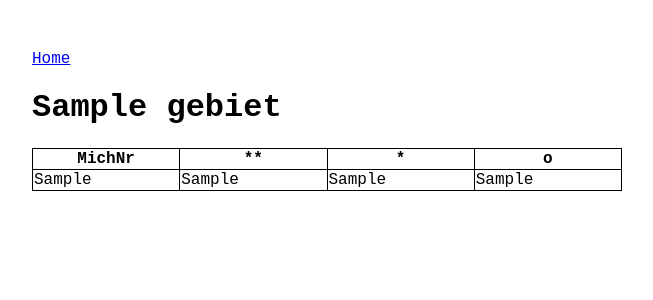
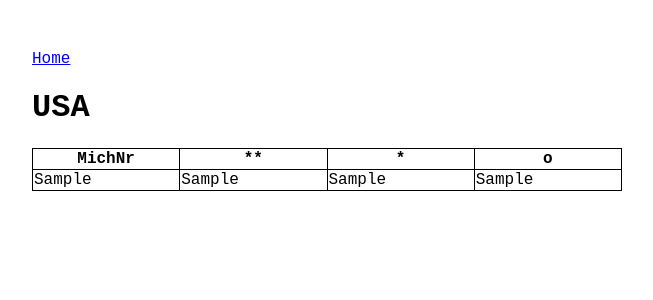
Before and after one commit to WeichselRiver/Weichselstamps, a Flask app: template templates/std.html in a window 1280 px wide. Shown: the top 300 px of the page, without its empty margins (18-671 px from the left). Run offline with Flask 3, Linux system fonts and the light colour scheme; the template is opened without the code that fills it: most values are stand-ins (such as "Sample title", 1, 10 or a date in 2020).

Commit message:
backchange usa

```diff
--- a/app.py
+++ b/app.py
@@ -9,13 +9,13 @@ app = Flask(__name__)
 def hello():
     return render_template("index.html")
 
-@app.route("/<gebiet>")
-def usa(gebiet):
-    with open(f"./static/data/{gebiet}.json", "r") as f:
+@app.route("/usa")
+def usa():
+    with open(f"./static/data/usa.json", "r") as f:
         stamps = json.load(f)
 
 
-    return render_template("std.html", gebiet=gebiet.upper(), stamps=stamps)
+    return render_template("std.html", stamps=stamps)
 
 @app.route("/ziffern_spezial")
 def ziffern_spezial():
--- a/static/data/usa.json
+++ b/static/data/usa.json
@@ -7,11 +7,11 @@
     },
     {
         "MichNr": 2,
-        "pf": 0
+        "pf": 2
     },
     {
         "MichNr": 3,
-        "pf": 0
+        "pf": 1
     },
     {
         "MichNr": 4
--- a/templates/std.html
+++ b/templates/std.html
@@ -9,7 +9,7 @@
 </head>
 <body>
   <a href="/">Home</a>
-    <h1>{{ gebiet }}</h1>
+    <h1>USA</h1>
     <table style="width: 50%;">
         <tr>
           <th>MichNr</th>
@@ -20,15 +20,28 @@
         {% for stamp in stamps %}
         <tr>
             <td>{{ stamp.MichNr }}</td>
-            <td>{{ stamp.pf }}</td>
-            <td>{{ stamp.ug }}</td>
-            <td>{{ stamp.ge }}</td>
+            <td class="besitz">{{ stamp.pf }}</td>
+            <td class="besitz">{{ stamp.ug }}</td>
+            <td class="besitz">{{ stamp.ge }}</td>
           </tr>
         {% endfor %}
 
 
       </table>
+      <script>
+        document.querySelectorAll(".besitz").forEach((x) => {
+          if (x.innerHTML == "1"){
+            x.style.backgroundColor = "LightGreen";
+          }
+          else if (x.innerHTML == "0"){
+          x.style.backgroundColor = "LightGray";
+          }
+          else if (x.innerHTML == "2"){
+          x.style.backgroundColor = "MediumSeaGreen";
+          }
 
+        })
+      </script>
 
 
 
```
